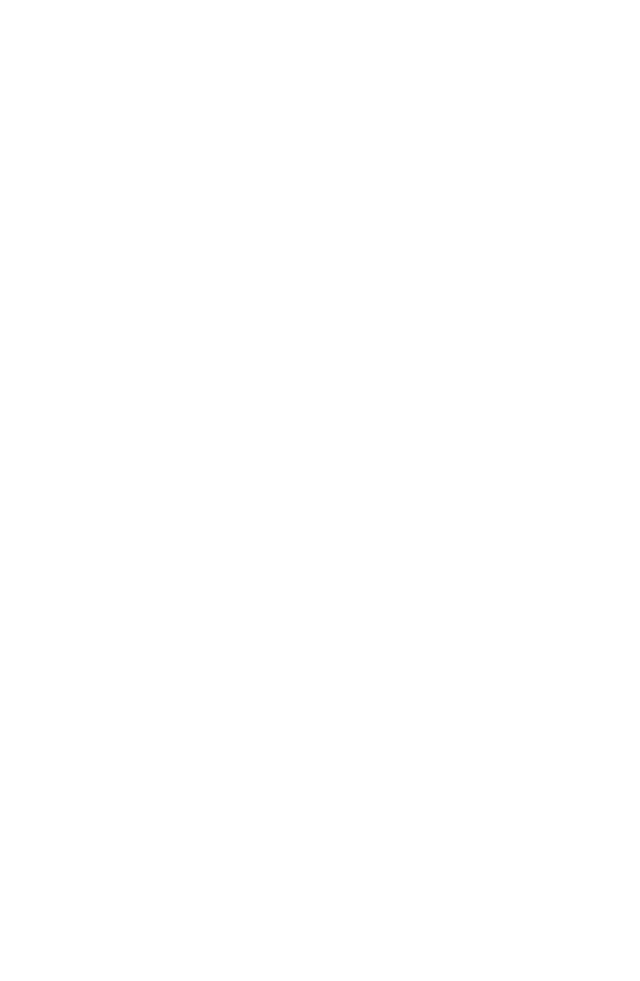
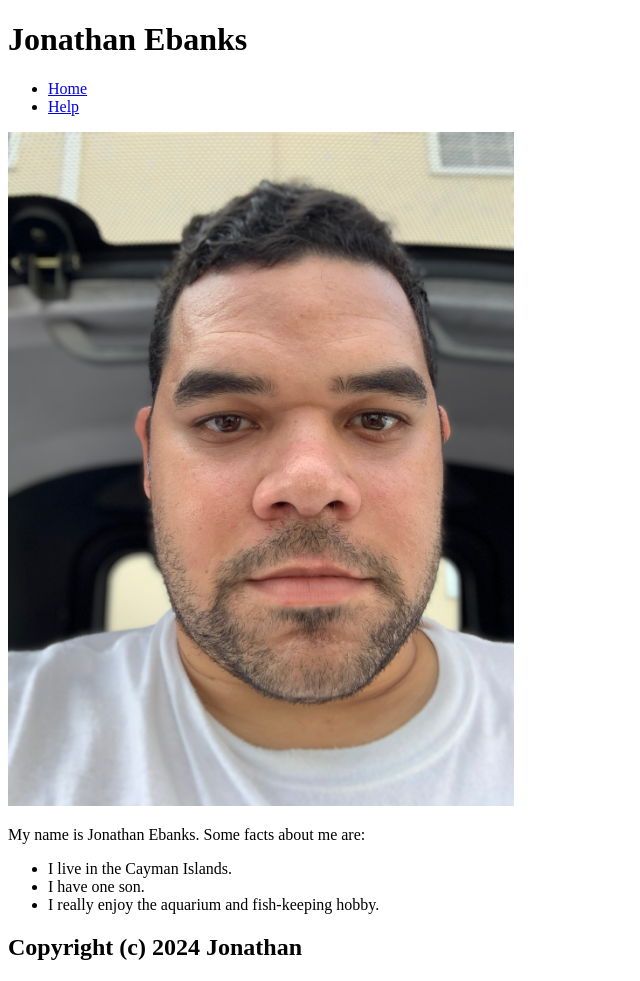
Before and after one commit to JonathanEbanks/about-me, a plain HTML site: page index.html in a window 1280 px wide. Shown: the whole page, without its empty margins (0-640 px from the left). Before the commit the page ends 800 px from the top, so only its background shows below. Drawn offline with Linux system fonts and the light colour scheme.

Commit message:
added html

```diff
--- a/index.html
+++ b/index.html
@@ -5,4 +5,41 @@
             All About Me
         </title>
     </head>
+
+    <body>
+
+        <header>
+            <h1>Jonathan Ebanks</h1>
+            <nav>
+                <ul>
+                    <li>
+                        <a href="/index.html">Home</a>
+                    </li>
+                    <li>
+                        <a href="/index.html">Help</a>
+                    </li>
+                </ul>
+            </nav>
+        </header>
+
+        <main>
+            <section>
+                <img width="40%" src="headshot.jpg"
+            </section>
+
+            <section>
+                <p>My name is Jonathan Ebanks. Some facts about me are:</p>
+                <ul>
+                    <li>I live in the Cayman Islands.</li>
+                    <li>I have one son.</li>
+                    <li>I really enjoy the aquarium and fish-keeping hobby.</li>
+                </ul>
+            </section>
+        </main>
+
+        <footer>
+            <h2>Copyright (c) 2024 Jonathan</h2>
+        </footer>
+
+    </body>
 </html>
```
Also changed, not shown: headshot.jpg (added), 1 other file.
